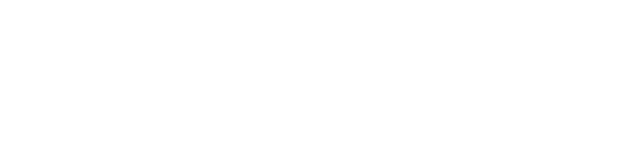
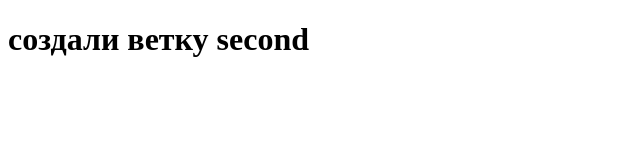
Before and after one commit to YuriySherbacov/git-lesson-2, a plain HTML site: page index.html in a window 1280 px wide. Shown: the whole page, without its empty margins (0-640 px from the left). Drawn offline with Linux system fonts and the light colour scheme.

Commit message:
"push in git"

```diff
--- a/index.html
+++ b/index.html
@@ -6,6 +6,6 @@
     <title>Document</title>
 </head>
 <body>
-    <h1></h1>
+    <h1>создали ветку second</h1>
 </body>
 </html>
```
